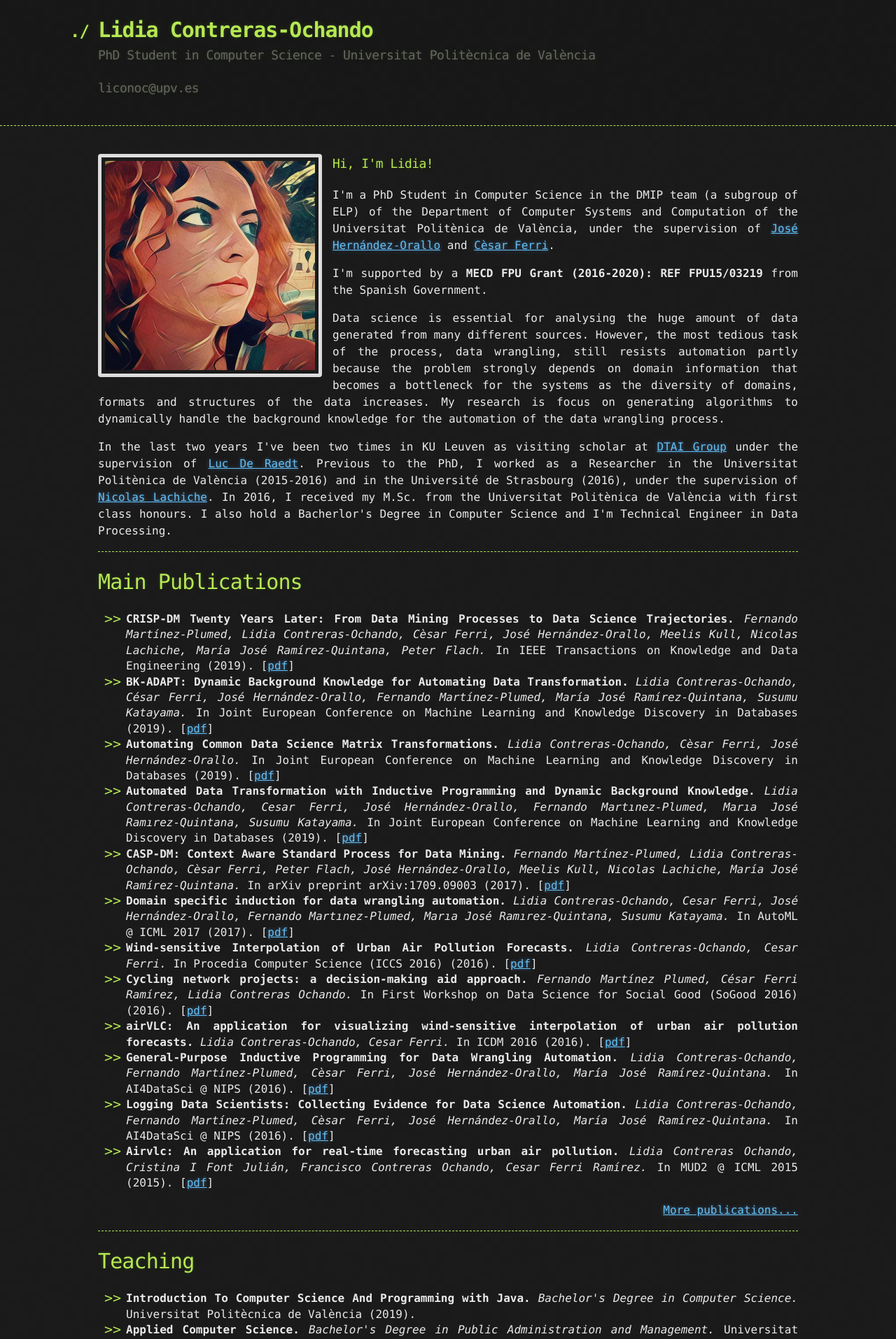
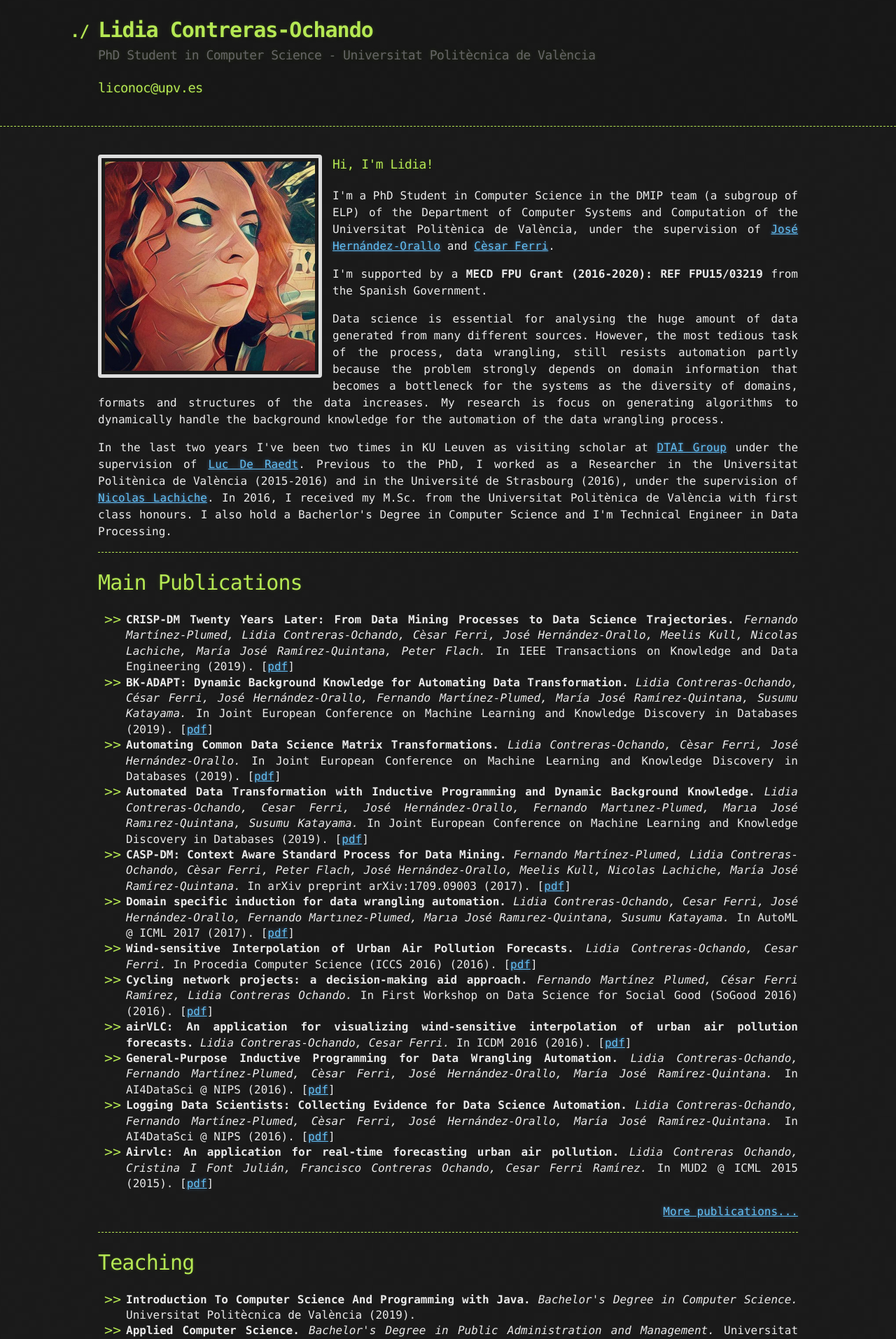
Before and after one commit to liconoc/liconoc.github.io, a Jekyll site: the page built from index.md, in a window 1280 px wide. Shown: the top 1914 px of the page at 70% size. Built offline with Jekyll 4.4.1, drawn with Linux system fonts in a browser that asks for light colours.

```diff
--- a/_layouts/liconoc.html
+++ b/_layouts/liconoc.html
@@ -108,7 +108,7 @@
           <h1>Lidia Contreras-Ochando</h1>
         </a>
         <h2>PhD Student in Computer Science - Universitat Politècnica de València</h2>
-		<h2>liconoc@upv.es</h2>
+		<h3>liconoc@upv.es</h3>
 
 
       </div>
```
